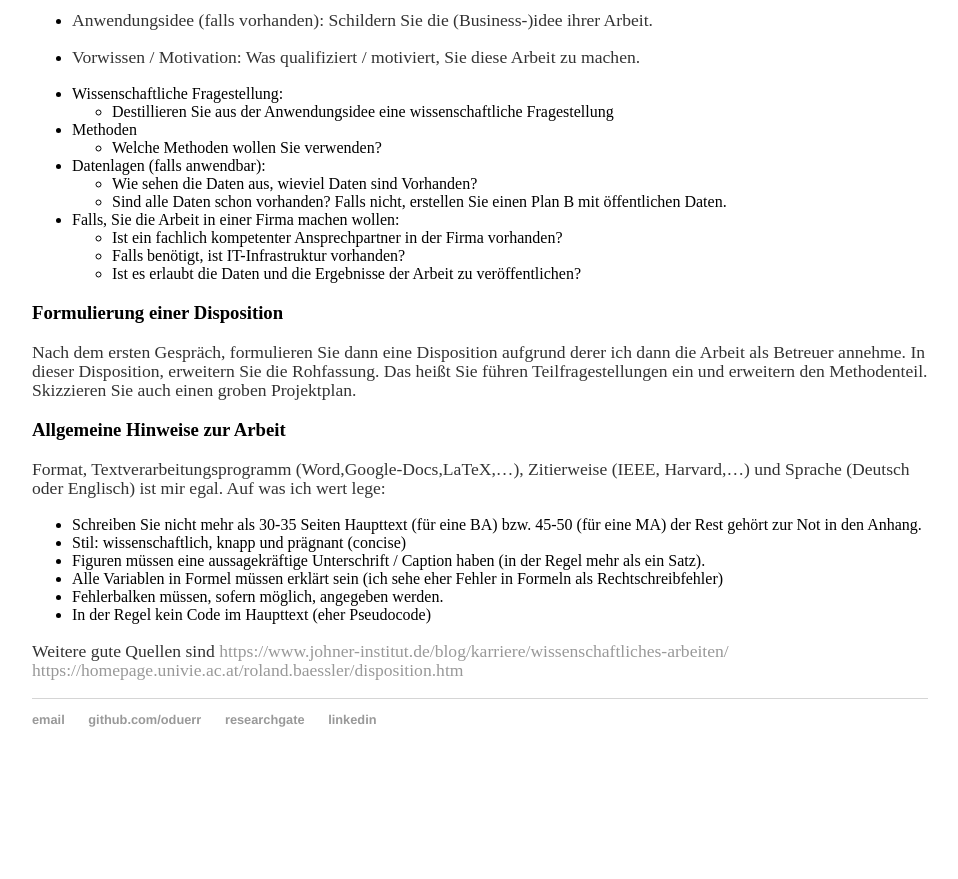
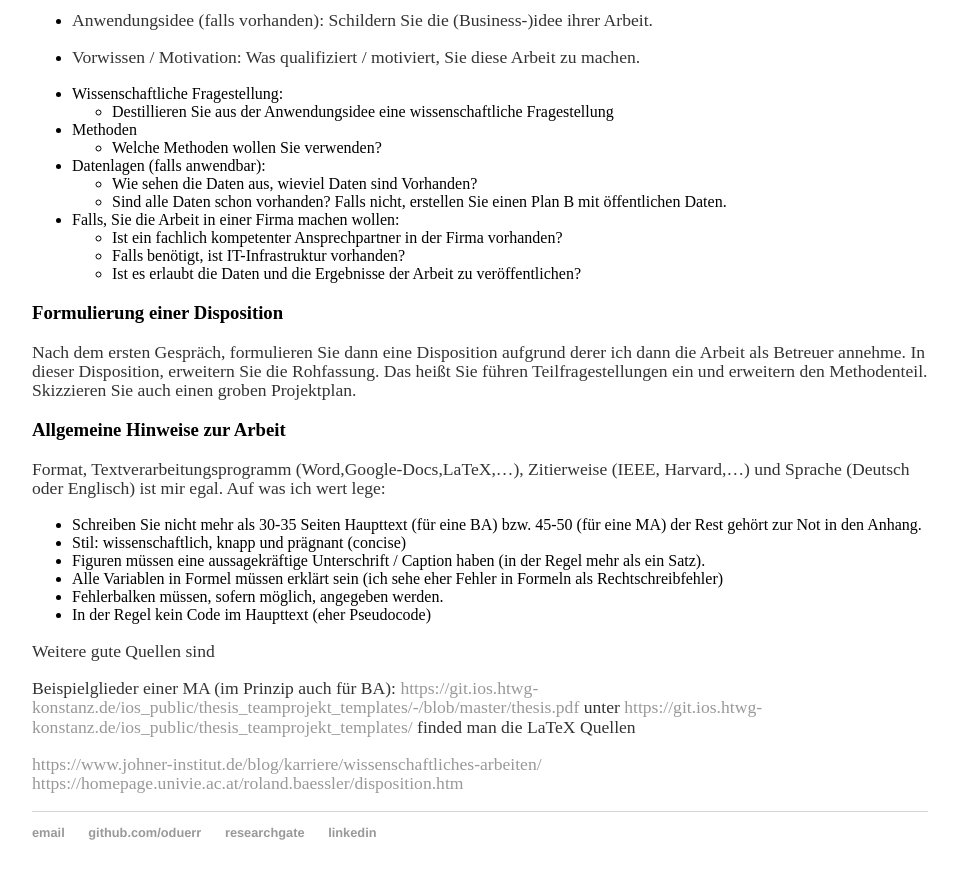
Before and after one commit to oduerr/oduerr.github.io, a Jekyll site: the page built from teaching/bama/index.md, in a window 1280 px wide and 900 px high, scrolled down 1107 px. Shown: the top 879 px of the window, without its empty margins (160-1118 px from the left). Built offline with Jekyll 4.4.1, drawn with Linux system fonts in a browser that asks for light colours; before the commit the page ends 1894 px from its top, so only the background shows below that.

Commit message:
link to ios git

```diff
--- a/teaching/bama/index.md
+++ b/teaching/bama/index.md
@@ -72,5 +72,9 @@ Format, Textverarbeitungsprogramm (Word,Google-Docs,LaTeX,...), Zitierweise (IEE
 
 
 Weitere gute Quellen sind
+
+Beispielglieder einer MA (im Prinzip auch für BA): [https://git.ios.htwg-konstanz.de/ios_public/thesis_teamprojekt_templates/-/blob/master/thesis.pdf](https://git.ios.htwg-konstanz.de/ios_public/thesis_teamprojekt_templates/-/blob/master/thesis.pdf) unter [https://git.ios.htwg-konstanz.de/ios_public/thesis_teamprojekt_templates/](https://git.ios.htwg-konstanz.de/ios_public/thesis_teamprojekt_templates/) finded  man die LaTeX Quellen
+
+
 [https://www.johner-institut.de/blog/karriere/wissenschaftliches-arbeiten/](https://www.johner-institut.de/blog/karriere/wissenschaftliches-arbeiten/)
 [https://homepage.univie.ac.at/roland.baessler/disposition.htm](https://homepage.univie.ac.at/roland.baessler/disposition.htm)
```
